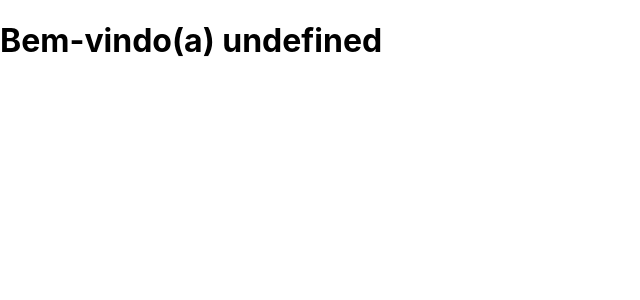
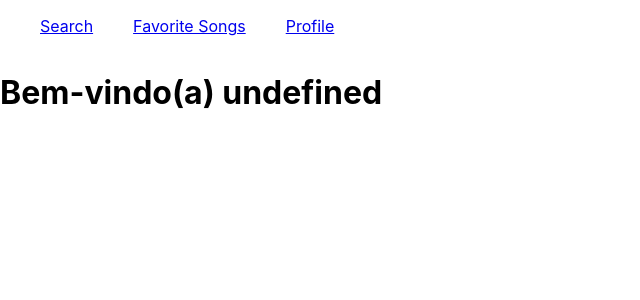
Before and after one commit to zThiago15/trybetunes, a React (Create React App) app: page /profile in a window 1280 px wide. Shown: the top 300 px of the page, without its empty margins (0-640 px from the left). Built offline with nearby package versions, Linux system fonts and the light colour scheme.

Commit message:
requisito 4 - criando links de navegacao do search, favorite songs e profile no cabecalho

```diff
--- a/src/Header.js
+++ b/src/Header.js
@@ -2,6 +2,7 @@ import React, { Component } from 'react';
 import PropTypes from 'prop-types';
 import { getUser } from './services/userAPI';
 import Loading from './pages/Loading';
+import { Link } from 'react-router-dom';
 
 export default class Header extends Component {
   constructor() {
@@ -30,13 +31,19 @@ export default class Header extends Component {
     const { loading, username: { name } } = this.state;
     return (
       <header data-testid="header-component">
+        <nav className="navHeader">
+          <ul><Link data-testid="link-to-search" to="/search">Search</Link></ul>
+          <ul>
+            <Link data-testid="link-to-favorites" to="/favorites">Favorite Songs</Link>
+          </ul>
+          <ul><Link data-testid="link-to-profile" to="/profile">Profile</Link></ul>
+        </nav>
 
         {loading === false ? (
 
           <h1 data-testid="header-user-name">
             {`Bem-vindo(a) ${name}`}
           </h1>) : <Loading /> }
-
       </header>
     );
   }
--- a/src/index.css
+++ b/src/index.css
@@ -17,3 +17,7 @@ code {
   display: flex;
   justify-content: center;
 }
+
+.navHeader {
+  display: flex;
+}
```
